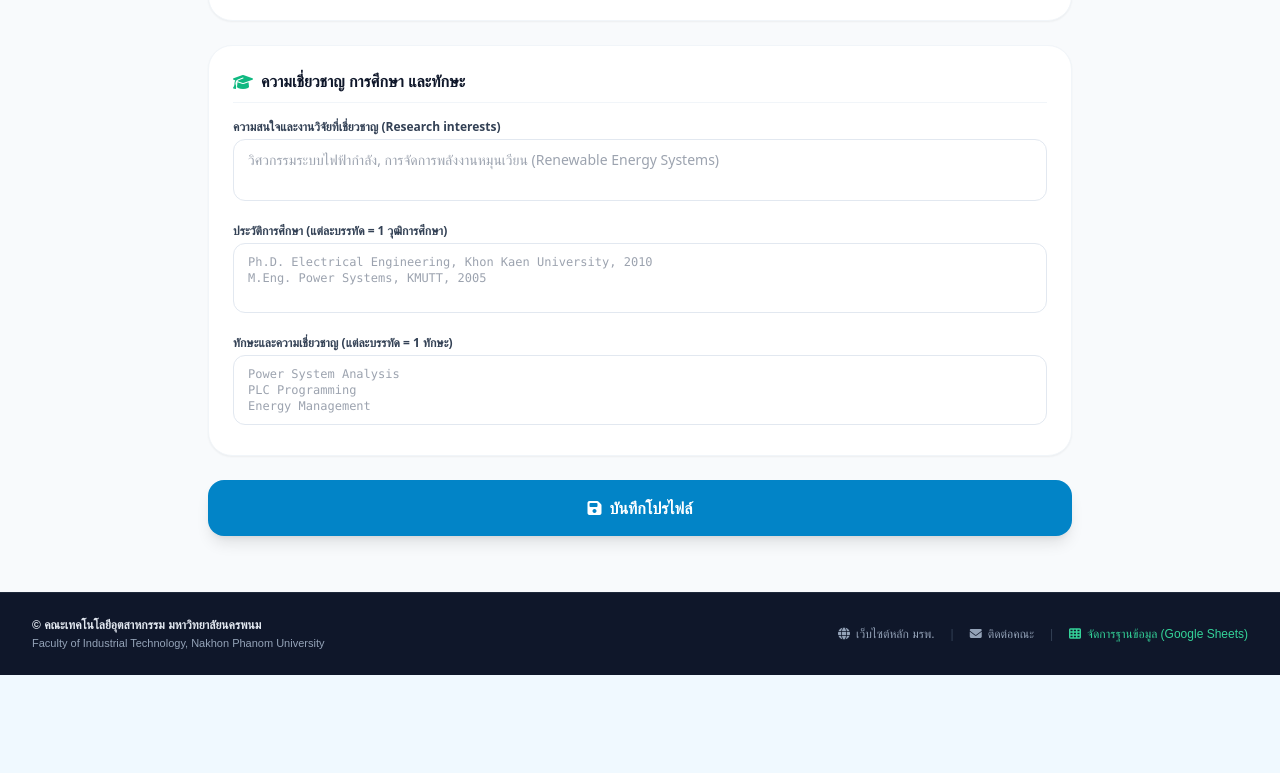
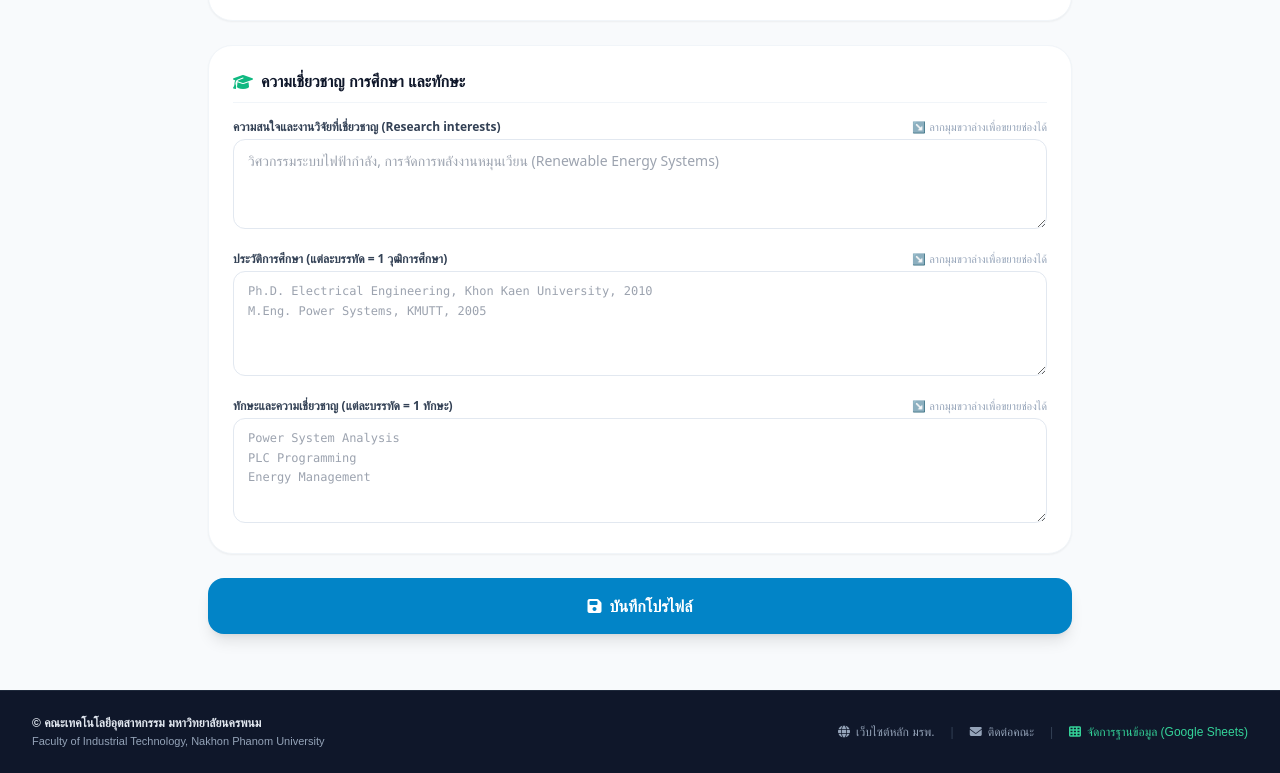
Before and after one commit to thidapor0622-maker/npu-fit-hr, a Next.js app: page /profile/edit in a window 1280 px wide. Shown: the part 1009-1782 px from the top of the page. Before the commit the page ends 1684 px from the top, so only its background shows below. Built offline with nearby package versions, Linux system fonts and the light colour scheme; no server answers; sample sign-in values are in the browser's storage.

Commit message:
Allow expanding and resizing multiline textareas by dragging the corner handle

```diff
--- a/src/app/admin/page.tsx
+++ b/src/app/admin/page.tsx
@@ -1008,23 +1008,26 @@ export default function AdminPage() {
                       <h4 className="text-xs font-black text-slate-800 uppercase tracking-wider flex items-center gap-2 border-b border-slate-200 pb-2">
                         <i className="fa-solid fa-graduation-cap text-emerald-600" /> ความเชี่ยวชาญ การศึกษา และทักษะ
                       </h4>
-                      <div className="space-y-3.5">
+                      <div className="space-y-4">
                         <div>
-                          <label className="block text-xs font-bold text-slate-700 mb-1">
-                            ความสนใจและงานวิจัยที่เชี่ยวชาญ (Research interests)
+                          <label className="block text-xs font-bold text-slate-700 mb-1 flex items-center justify-between">
+                            <span>ความสนใจและงานวิจัยที่เชี่ยวชาญ (Research interests)</span>
+                            <span className="text-[11px] text-slate-400 font-normal">↘ ลากมุมขวาล่างเพื่อขยายช่องได้</span>
                           </label>
                           <textarea
                             value={formData.researchInterests || ''}
                             onChange={(e) => setFormData({ ...formData, researchInterests: e.target.value })}
                             placeholder="วิศวกรรมระบบไฟฟ้ากำลัง, การจัดการพลังงานหมุนเวียน (Renewable Energy Systems)"
-                            rows={2}
-                            className="w-full border border-slate-200 rounded-xl px-3 py-2 text-sm focus:outline-none focus:ring-2 focus:ring-sky-400 bg-white resize-none"
+                            rows={3}
+                            style={{ resize: 'vertical' }}
+                            className="w-full border border-slate-200 rounded-xl px-3.5 py-2.5 text-sm focus:outline-none focus:ring-2 focus:ring-sky-400 bg-white min-h-[85px] leading-relaxed transition"
                           />
                         </div>
 
                         <div>
-                          <label className="block text-xs font-bold text-slate-700 mb-1">
-                            ประวัติการศึกษา (แต่ละบรรทัด = 1 วุฒิการศึกษา)
+                          <label className="block text-xs font-bold text-slate-700 mb-1 flex items-center justify-between">
+                            <span>ประวัติการศึกษา (แต่ละบรรทัด = 1 วุฒิการศึกษา)</span>
+                            <span className="text-[11px] text-slate-400 font-normal">↘ ลากมุมขวาล่างเพื่อขยายช่องได้</span>
                           </label>
                           <textarea
                             value={
@@ -1034,14 +1037,16 @@ export default function AdminPage() {
                             }
                             onChange={(e) => setFormData({ ...formData, education: e.target.value.split('\n') })}
                             placeholder="Ph.D. Electrical Engineering, Khon Kaen University, 2010&#10;M.Eng. Power Systems, KMUTT, 2005"
-                            rows={3}
-                            className="w-full border border-slate-200 rounded-xl px-3 py-2 text-sm focus:outline-none focus:ring-2 focus:ring-sky-400 bg-white resize-none font-mono text-xs"
+                            rows={4}
+                            style={{ resize: 'vertical' }}
+                            className="w-full border border-slate-200 rounded-xl px-3.5 py-2.5 text-sm focus:outline-none focus:ring-2 focus:ring-sky-400 bg-white min-h-[105px] font-mono text-xs leading-relaxed transition"
                           />
                         </div>
 
                         <div>
-                          <label className="block text-xs font-bold text-slate-700 mb-1">
-                            ทักษะและความเชี่ยวชาญ (แต่ละบรรทัด = 1 ทักษะ)
+                          <label className="block text-xs font-bold text-slate-700 mb-1 flex items-center justify-between">
+                            <span>ทักษะและความเชี่ยวชาญ (แต่ละบรรทัด = 1 ทักษะ)</span>
+                            <span className="text-[11px] text-slate-400 font-normal">↘ ลากมุมขวาล่างเพื่อขยายช่องได้</span>
                           </label>
                           <textarea
                             value={
@@ -1051,8 +1056,9 @@ export default function AdminPage() {
                             }
                             onChange={(e) => setFormData({ ...formData, skills: e.target.value.split('\n') })}
                             placeholder="Power System Analysis&#10;PLC Programming&#10;Energy Management"
-                            rows={3}
-                            className="w-full border border-slate-200 rounded-xl px-3 py-2 text-sm focus:outline-none focus:ring-2 focus:ring-sky-400 bg-white resize-none font-mono text-xs"
+                            rows={4}
+                            style={{ resize: 'vertical' }}
+                            className="w-full border border-slate-200 rounded-xl px-3.5 py-2.5 text-sm focus:outline-none focus:ring-2 focus:ring-sky-400 bg-white min-h-[105px] font-mono text-xs leading-relaxed transition"
                           />
                         </div>
                       </div>
--- a/src/app/profile/edit/page.tsx
+++ b/src/app/profile/edit/page.tsx
@@ -542,41 +542,47 @@ export default function TeacherEditPage() {
             </h2>
             <div className="space-y-4">
               <div>
-                <label className="block text-xs font-bold text-slate-700 mb-1">
-                  ความสนใจและงานวิจัยที่เชี่ยวชาญ (Research interests)
+                <label className="block text-xs font-bold text-slate-700 mb-1 flex items-center justify-between">
+                  <span>ความสนใจและงานวิจัยที่เชี่ยวชาญ (Research interests)</span>
+                  <span className="text-[11px] text-slate-400 font-normal">↘ ลากมุมขวาล่างเพื่อขยายช่องได้</span>
                 </label>
                 <textarea
                   value={profile.researchInterests || ''}
                   onChange={(e) => setProfile({ ...profile, researchInterests: e.target.value })}
                   placeholder="วิศวกรรมระบบไฟฟ้ากำลัง, การจัดการพลังงานหมุนเวียน (Renewable Energy Systems)"
-                  rows={2}
-                  className="w-full border border-slate-200 rounded-xl px-3.5 py-2.5 text-sm focus:outline-none focus:ring-2 focus:ring-sky-400 bg-white resize-none"
+                  rows={3}
+                  style={{ resize: 'vertical' }}
+                  className="w-full border border-slate-200 rounded-xl px-3.5 py-2.5 text-sm focus:outline-none focus:ring-2 focus:ring-sky-400 bg-white min-h-[85px] leading-relaxed transition"
                 />
               </div>
 
               <div>
-                <label className="block text-xs font-bold text-slate-700 mb-1">
-                  ประวัติการศึกษา (แต่ละบรรทัด = 1 วุฒิการศึกษา)
+                <label className="block text-xs font-bold text-slate-700 mb-1 flex items-center justify-between">
+                  <span>ประวัติการศึกษา (แต่ละบรรทัด = 1 วุฒิการศึกษา)</span>
+                  <span className="text-[11px] text-slate-400 font-normal">↘ ลากมุมขวาล่างเพื่อขยายช่องได้</span>
                 </label>
                 <textarea
                   value={educationText}
                   onChange={(e) => setEducationText(e.target.value)}
                   placeholder={'Ph.D. Electrical Engineering, Khon Kaen University, 2010\nM.Eng. Power Systems, KMUTT, 2005'}
-                  rows={3}
-                  className="w-full border border-slate-200 rounded-xl px-3.5 py-2.5 text-sm focus:outline-none focus:ring-2 focus:ring-sky-400 bg-white resize-none font-mono text-xs"
+                  rows={4}
+                  style={{ resize: 'vertical' }}
+                  className="w-full border border-slate-200 rounded-xl px-3.5 py-2.5 text-sm focus:outline-none focus:ring-2 focus:ring-sky-400 bg-white min-h-[105px] font-mono text-xs leading-relaxed transition"
                 />
               </div>
 
               <div>
-                <label className="block text-xs font-bold text-slate-700 mb-1">
-                  ทักษะและความเชี่ยวชาญ (แต่ละบรรทัด = 1 ทักษะ)
+                <label className="block text-xs font-bold text-slate-700 mb-1 flex items-center justify-between">
+                  <span>ทักษะและความเชี่ยวชาญ (แต่ละบรรทัด = 1 ทักษะ)</span>
+                  <span className="text-[11px] text-slate-400 font-normal">↘ ลากมุมขวาล่างเพื่อขยายช่องได้</span>
                 </label>
                 <textarea
                   value={skillsText}
                   onChange={(e) => setSkillsText(e.target.value)}
                   placeholder={'Power System Analysis\nPLC Programming\nEnergy Management'}
-                  rows={3}
-                  className="w-full border border-slate-200 rounded-xl px-3.5 py-2.5 text-sm focus:outline-none focus:ring-2 focus:ring-sky-400 bg-white resize-none font-mono text-xs"
+                  rows={4}
+                  style={{ resize: 'vertical' }}
+                  className="w-full border border-slate-200 rounded-xl px-3.5 py-2.5 text-sm focus:outline-none focus:ring-2 focus:ring-sky-400 bg-white min-h-[105px] font-mono text-xs leading-relaxed transition"
                 />
               </div>
             </div>
```
